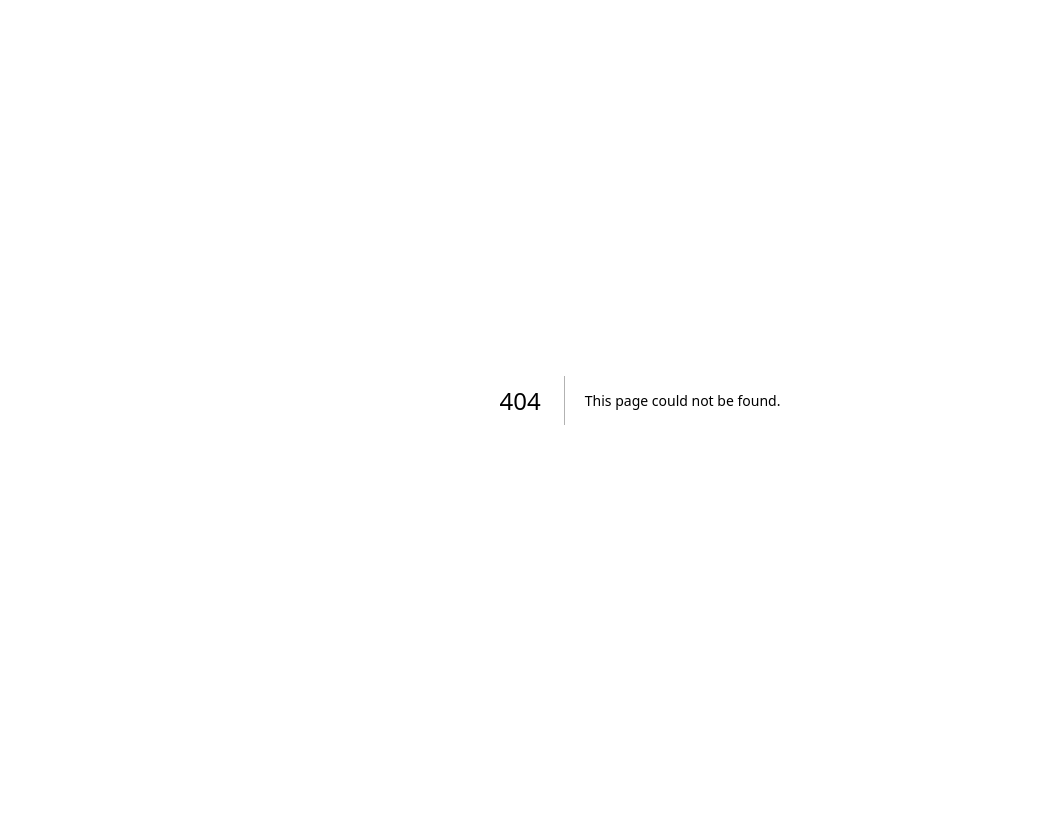
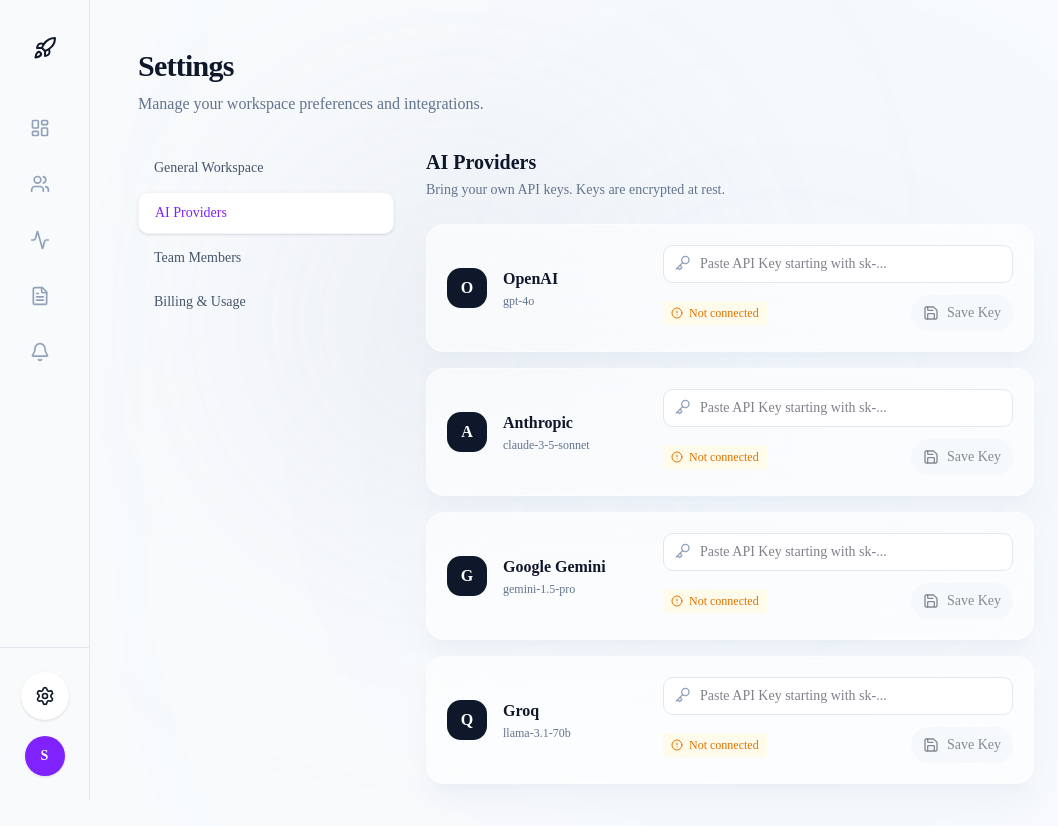
Before and after one commit to sahmsec/intelflow, a Next.js app: page /settings in a window 1280 px wide. Before the commit this address had no page. Shown: the top 826 px of the page, without its empty margins (0-1058 px from the left). Before the commit the page ends 800 px from the top, so only its background shows below. Built offline with nearby package versions, Linux system fonts and the light colour scheme.

Commit message:
feat: build profile settings input page

```diff
--- /dev/null
+++ b/src/app/(app)/settings/page.tsx
@@ -0,0 +1,124 @@
+"use client";
+import React, { useState } from 'react';
+import { motion } from 'framer-motion';
+import { Card, CardContent } from '@/components/ui/card';
+import { Button } from '@/components/ui/button';
+import { Key, Save, CheckCircle2, AlertCircle } from 'lucide-react';
+
+const AI_PROVIDERS = [
+  { id: 'openai', name: 'OpenAI', models: ['gpt-4o', 'gpt-4o-mini', 'o1-preview'], icon: 'O' },
+  { id: 'anthropic', name: 'Anthropic', models: ['claude-3-5-sonnet', 'claude-3-opus'], icon: 'A' },
+  { id: 'gemini', name: 'Google Gemini', models: ['gemini-1.5-pro', 'gemini-1.5-flash'], icon: 'G' },
+  { id: 'groq', name: 'Groq', models: ['llama-3.1-70b', 'mixtral-8x7b'], icon: 'Q' },
+];
+
+export default function SettingsPage() {
+  const [activeTab, setActiveTab] = useState('ai-providers');
+  const [keys, setKeys] = useState<Record<string, string>>({});
+  const [saved, setSaved] = useState<Record<string, boolean>>({});
+
+  const handleSave = (id: string) => {
+    // In production, this would securely send to the server action
+    setSaved({ ...saved, [id]: true });
+    setTimeout(() => setSaved((s) => ({ ...s, [id]: false })), 2000);
+  };
+
+  return (
+    <motion.div initial={{ opacity: 0, y: 20 }} animate={{ opacity: 1, y: 0 }} className="max-w-4xl">
+      <div className="mb-8">
+        <h1 className="text-3xl font-bold tracking-tight text-slate-900 mb-2">Settings</h1>
+        <p className="text-slate-500">Manage your workspace preferences and integrations.</p>
+      </div>
+
+      <div className="flex flex-col md:flex-row gap-8">
+        {/* Settings Nav */}
+        <div className="w-full md:w-64 flex flex-col gap-1 shrink-0">
+          {[
+            { id: 'general', label: 'General Workspace' },
+            { id: 'ai-providers', label: 'AI Providers' },
+            { id: 'team', label: 'Team Members' },
+            { id: 'billing', label: 'Billing & Usage' },
+          ].map((tab) => (
+            <button
+              key={tab.id}
+              onClick={() => setActiveTab(tab.id)}
+              className={`px-4 py-2.5 text-sm font-medium rounded-lg text-left transition-colors ${
+                activeTab === tab.id
+                  ? 'bg-white text-violet-600 shadow-sm border border-slate-100'
+                  : 'text-slate-600 hover:bg-slate-200/50 hover:text-slate-900'
+              }`}
+            >
+              {tab.label}
+            </button>
+          ))}
+        </div>
+
+        {/* Settings Content */}
+        <div className="flex-1">
+          {activeTab === 'ai-providers' && (
+            <motion.div initial={{ opacity: 0, x: 20 }} animate={{ opacity: 1, x: 0 }}>
+              <div className="mb-6">
+                <h2 className="text-xl font-semibold text-slate-900 mb-1">AI Providers</h2>
+                <p className="text-sm text-slate-500">Bring your own API keys. Keys are encrypted at rest.</p>
+              </div>
+
+              <div className="flex flex-col gap-4">
+                {AI_PROVIDERS.map((provider) => (
+                  <Card key={provider.id} className="p-5 flex flex-col sm:flex-row gap-6">
+                    <div className="flex items-center gap-4 w-48 shrink-0">
+                      <div className="w-10 h-10 bg-slate-900 text-white rounded-xl flex items-center justify-center font-bold">
+                        {provider.icon}
+                      </div>
+                      <div>
+                        <h3 className="font-semibold text-slate-900">{provider.name}</h3>
+                        <p className="text-xs text-slate-500 mt-0.5">{provider.models[0]}</p>
+                      </div>
+                    </div>
+
+                    <div className="flex-1 flex flex-col gap-3">
+                      <div className="relative">
+                        <Key className="absolute left-3 top-2.5 text-slate-400 w-4 h-4" />
+                        <input
+                          type="password"
+                          placeholder="Paste API Key starting with sk-..."
+                          value={keys[provider.id] || ''}
+                          onChange={(e) => setKeys({ ...keys, [provider.id]: e.target.value })}
+                          className="w-full pl-9 pr-4 py-2 bg-white border border-slate-200 rounded-lg text-sm focus:outline-none focus:ring-2 focus:ring-violet-500 focus:border-transparent transition-all"
+                        />
+                      </div>
+                      <div className="flex justify-between items-center">
+                        <div className="flex items-center gap-1.5 text-xs text-amber-600 bg-amber-50 px-2 py-1 rounded">
+                          <AlertCircle className="w-3 h-3" />
+                          <span>Not connected</span>
+                        </div>
+                        <Button
+                          size="sm"
+                          variant="secondary"
+                          onClick={() => handleSave(provider.id)}
+                          disabled={!keys[provider.id]}
+                          className={saved[provider.id] ? 'bg-emerald-100 text-emerald-700 hover:bg-emerald-200' : ''}
+                        >
+                          {saved[provider.id] ? (
+                            <><CheckCircle2 className="w-4 h-4 mr-2" /> Saved</>
+                          ) : (
+                            <><Save className="w-4 h-4 mr-2" /> Save Key</>
+                          )}
+                        </Button>
+                      </div>
+                    </div>
+                  </Card>
+                ))}
+              </div>
+            </motion.div>
+          )}
+
+          {activeTab !== 'ai-providers' && (
+            <div className="p-8 text-center bg-white/60 rounded-2xl border border-white border-dashed text-slate-500">
+              Settings panel for {activeTab} will go here.
+            </div>
+          )}
+        </div>
+      </div>
+    </motion.div>
+  );
+}
```
Also changed, not shown: development_notes.txt.
